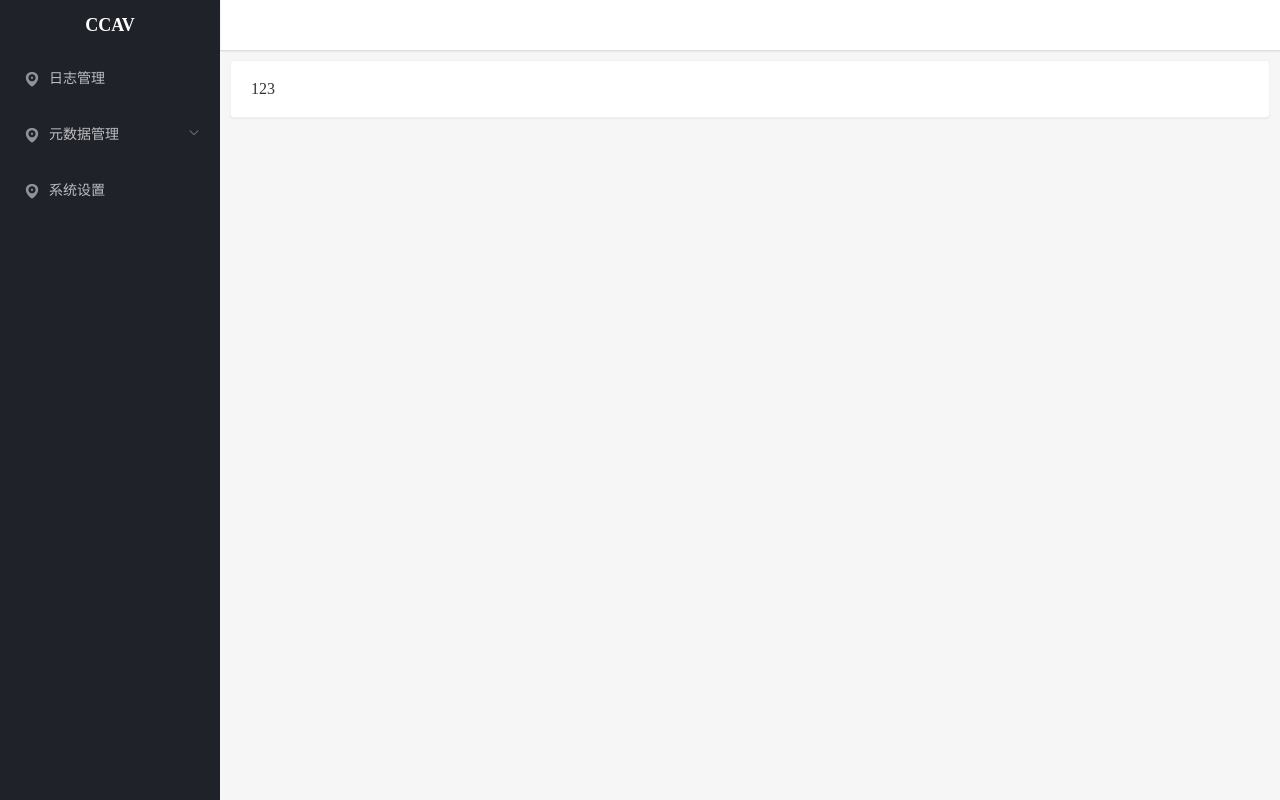
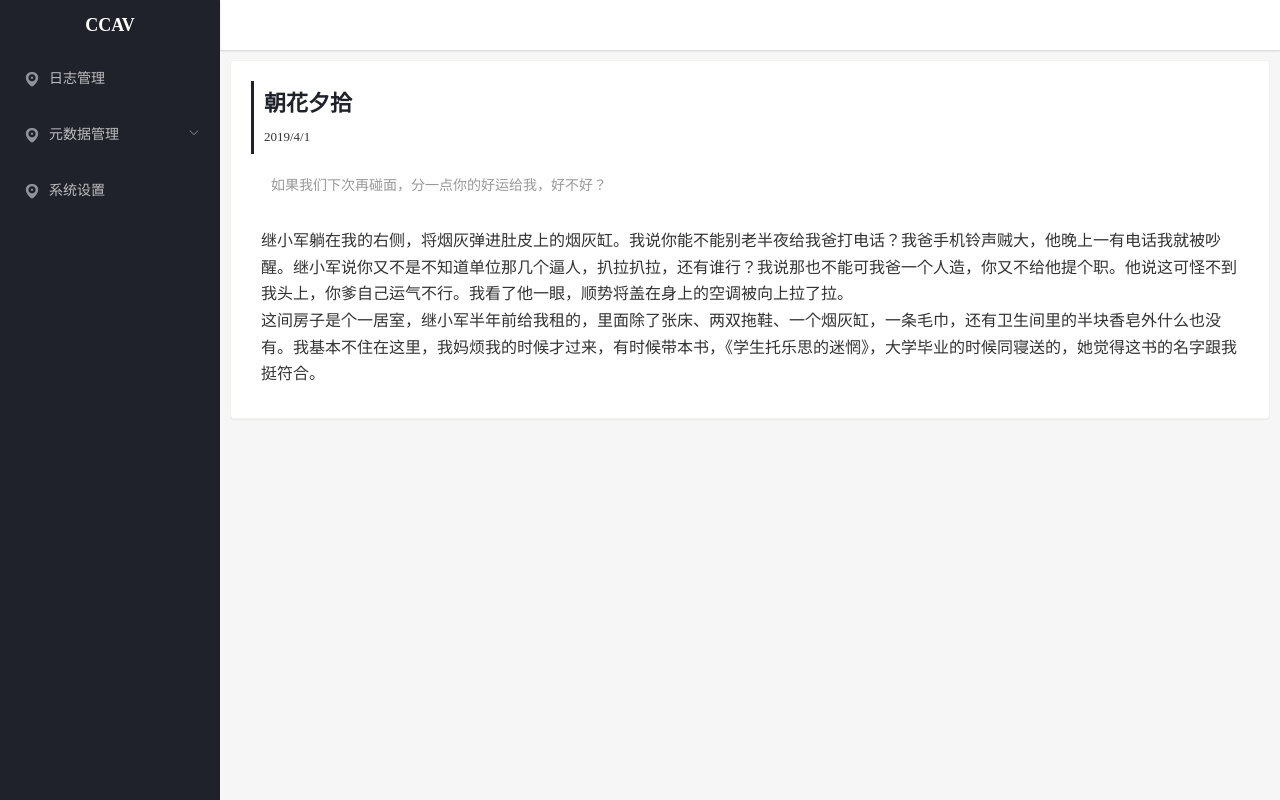
Before and after one commit to 798378281/perryhome, a Vue app: page /#/apps/journal/details/1 in a window 1280 px wide. Built offline with nearby package versions, Linux system fonts and the light colour scheme; what mavon-editor would draw is missing.

Commit message:
[feat]定义一些接口规则

```diff
--- a/src/config/index.ts
+++ b/src/config/index.ts
@@ -0,0 +1 @@
+export const API_SERVER = process.env.VUE_APP_API_SERVER
--- a/src/views/apps/journal/details.vue
+++ b/src/views/apps/journal/details.vue
@@ -1,6 +1,16 @@
 <template>
-  <Page>
-    <h1>123</h1>
+  <Page :breadcrumbs="breadcrumbs">
+    <div class="header">
+      <h1>朝花夕拾</h1>
+      <span class="tag">2019/4/1</span>
+    </div>
+    <div class="abstract">
+      如果我们下次再碰面，分一点你的好运给我，好不好？
+    </div>
+    <div class="content">
+      <p>继小军躺在我的右侧，将烟灰弹进肚皮上的烟灰缸。我说你能不能别老半夜给我爸打电话？我爸手机铃声贼大，他晚上一有电话我就被吵醒。继小军说你又不是不知道单位那几个逼人，扒拉扒拉，还有谁行？我说那也不能可我爸一个人造，你又不给他提个职。他说这可怪不到我头上，你爹自己运气不行。我看了他一眼，顺势将盖在身上的空调被向上拉了拉。</p>
+      <p>这间房子是个一居室，继小军半年前给我租的，里面除了张床、两双拖鞋、一个烟灰缸，一条毛巾，还有卫生间里的半块香皂外什么也没有。我基本不住在这里，我妈烦我的时候才过来，有时候带本书，《学生托乐思的迷惘》，大学毕业的时候同寝送的，她觉得这书的名字跟我挺符合。</p>
+    </div>
   </Page>
 </template>
 
@@ -17,10 +27,34 @@ export default class JournalDetail extends Vue {
   })
   id!: string
 
-  breadcrumbs: IBreadcrumb[] = []
+  breadcrumbs: IBreadcrumb[] = [
+    { name: '文章', path: '/apps/journal/list' },
+
+  ]
 }
 </script>
 
 <style lang="stylus" scoped>
+.header
+  width 100%
+  padding 5px 10px
+  border-left 3px solid #20222a
+  box-sizing border-box
+  line-height 1.67
+  h1
+    font-size 22px
+    font-weight 700
+    color #20222a
+  .tag
+    font-size 13px
+.abstract
+  color #999
+  font-size 14px
+  line-height 1.67
+  box-sizing border-box
+  padding 20px
 
+p
+  line-height 1.67
+  color #333
 </style>
```
Also changed, not shown: src/types/common.ts (+43 -0 lines), src/utils/http.ts (added, +20 -0 lines), 1 other file (tests, documents, lock files or other folders).
